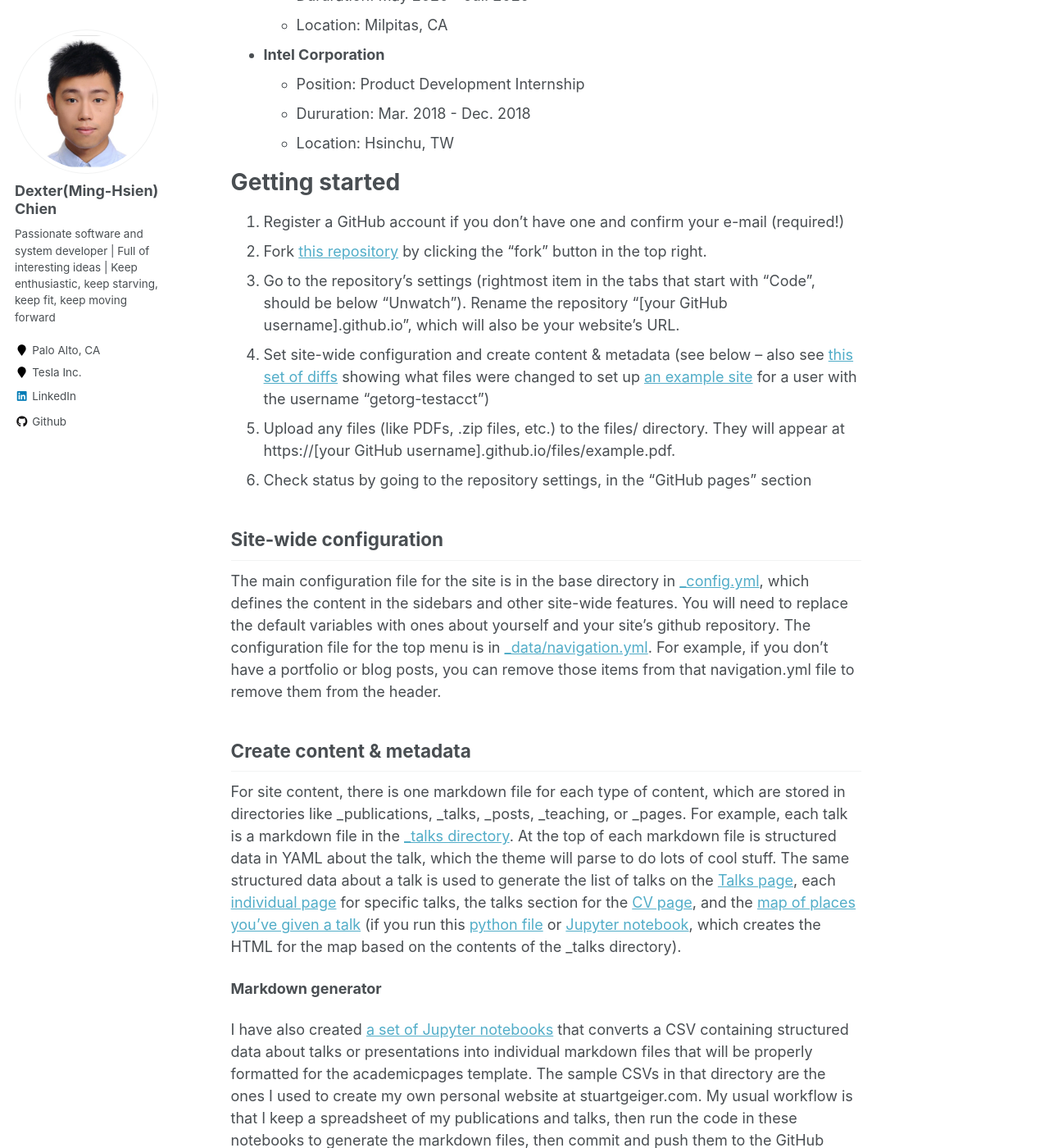
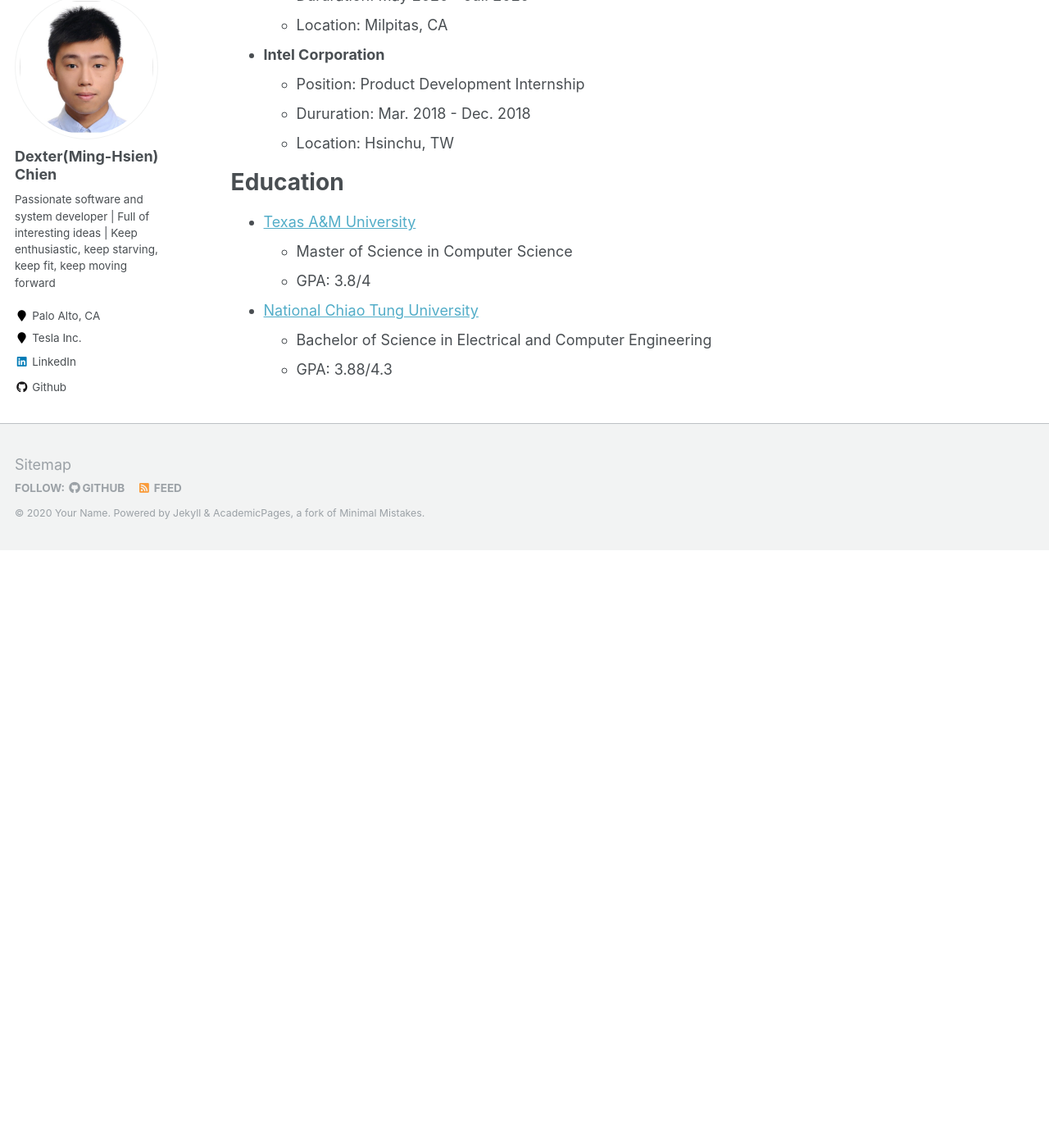
Before and after one commit to marsii1017/DexterChien, a Jekyll site: the page built from _pages/about.md, in a window 1280 px wide and 1400 px high, scrolled down 770 px. Shown: the whole window at 82% size. Built offline with Jekyll 4.4.1, drawn with Linux system fonts in a browser that asks for light colours; after the commit the page ends 1441 px from its top, so only the background shows below that; some of the changed text lies outside the part shown.

Commit message:
education

```diff
--- a/_pages/about.md
+++ b/_pages/about.md
@@ -40,36 +40,11 @@ Industry Expereince
     * Dururation: Mar. 2018 - Dec. 2018
     * Location: Hsinchu, TW
 
-
-Getting started
+Education
 ======
-1. Register a GitHub account if you don't have one and confirm your e-mail (required!)
-1. Fork [this repository](https://github.com/academicpages/academicpages.github.io) by clicking the "fork" button in the top right.
-1. Go to the repository's settings (rightmost item in the tabs that start with "Code", should be below "Unwatch"). Rename the repository "[your GitHub username].github.io", which will also be your website's URL.
-1. Set site-wide configuration and create content & metadata (see below -- also see [this set of diffs](http://archive.is/3TPas) showing what files were changed to set up [an example site](https://getorg-testacct.github.io) for a user with the username "getorg-testacct")
-1. Upload any files (like PDFs, .zip files, etc.) to the files/ directory. They will appear at https://[your GitHub username].github.io/files/example.pdf.
-1. Check status by going to the repository settings, in the "GitHub pages" section
-
-Site-wide configuration
-------
-The main configuration file for the site is in the base directory in [_config.yml](https://github.com/academicpages/academicpages.github.io/blob/master/_config.yml), which defines the content in the sidebars and other site-wide features. You will need to replace the default variables with ones about yourself and your site's github repository. The configuration file for the top menu is in [_data/navigation.yml](https://github.com/academicpages/academicpages.github.io/blob/master/_data/navigation.yml). For example, if you don't have a portfolio or blog posts, you can remove those items from that navigation.yml file to remove them from the header.
-
-Create content & metadata
-------
-For site content, there is one markdown file for each type of content, which are stored in directories like _publications, _talks, _posts, _teaching, or _pages. For example, each talk is a markdown file in the [_talks directory](https://github.com/academicpages/academicpages.github.io/tree/master/_talks). At the top of each markdown file is structured data in YAML about the talk, which the theme will parse to do lots of cool stuff. The same structured data about a talk is used to generate the list of talks on the [Talks page](https://academicpages.github.io/talks), each [individual page](https://academicpages.github.io/talks/2012-03-01-talk-1) for specific talks, the talks section for the [CV page](https://academicpages.github.io/cv), and the [map of places you've given a talk](https://academicpages.github.io/talkmap.html) (if you run this [python file](https://github.com/academicpages/academicpages.github.io/blob/master/talkmap.py) or [Jupyter notebook](https://github.com/academicpages/academicpages.github.io/blob/master/talkmap.ipynb), which creates the HTML for the map based on the contents of the _talks directory).
-
-**Markdown generator**
-
-I have also created [a set of Jupyter notebooks](https://github.com/academicpages/academicpages.github.io/tree/master/markdown_generator
-) that converts a CSV containing structured data about talks or presentations into individual markdown files that will be properly formatted for the academicpages template. The sample CSVs in that directory are the ones I used to create my own personal website at stuartgeiger.com. My usual workflow is that I keep a spreadsheet of my publications and talks, then run the code in these notebooks to generate the markdown files, then commit and push them to the GitHub repository.
-
-How to edit your site's GitHub repository
-------
-Many people use a git client to create files on their local computer and then push them to GitHub's servers. If you are not familiar with git, you can directly edit these configuration and markdown files directly in the github.com interface. Navigate to a file (like [this one](https://github.com/academicpages/academicpages.github.io/blob/master/_talks/2012-03-01-talk-1.md) and click the pencil icon in the top right of the content preview (to the right of the "Raw | Blame | History" buttons). You can delete a file by clicking the trashcan icon to the right of the pencil icon. You can also create new files or upload files by navigating to a directory and clicking the "Create new file" or "Upload files" buttons.
-
-Example: editing a markdown file for a talk
-![Editing a markdown file for a talk](/images/editing-talk.png)
-
-For more info
-------
-More info about configuring academicpages can be found in [the guide](https://academicpages.github.io/markdown/). The [guides for the Minimal Mistakes theme](https://mmistakes.github.io/minimal-mistakes/docs/configuration/) (which this theme was forked from) might also be helpful.
+*    [Texas A&M University](https://www.tamu.edu/)
+        *    Master of Science in Computer Science
+        *    GPA: 3.8/4
+*    [National Chiao Tung University](https://www.nctu.edu.tw/en)
+        *    Bachelor of Science in Electrical and Computer Engineering
+        *    GPA: 3.88/4.3
```
